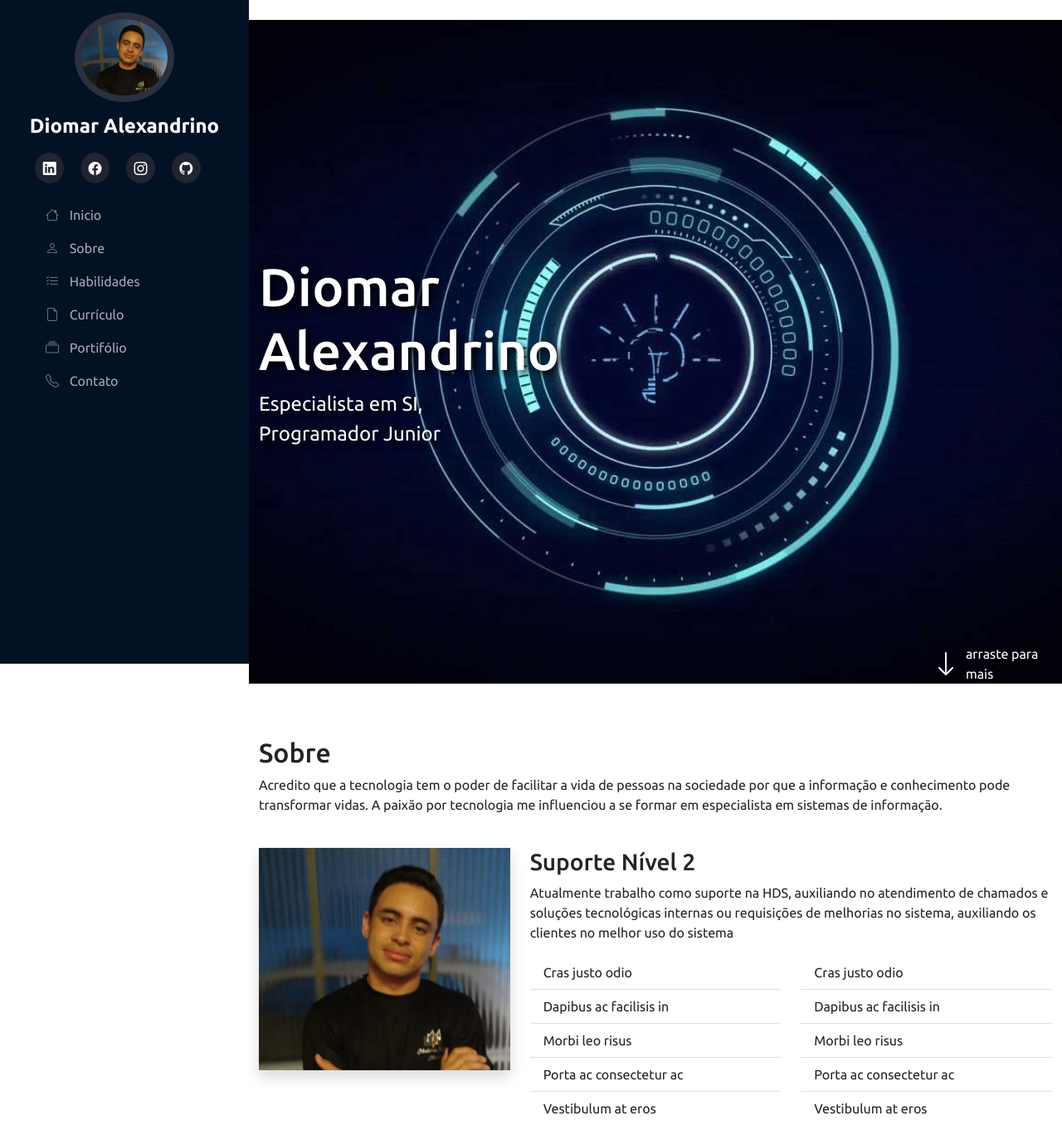
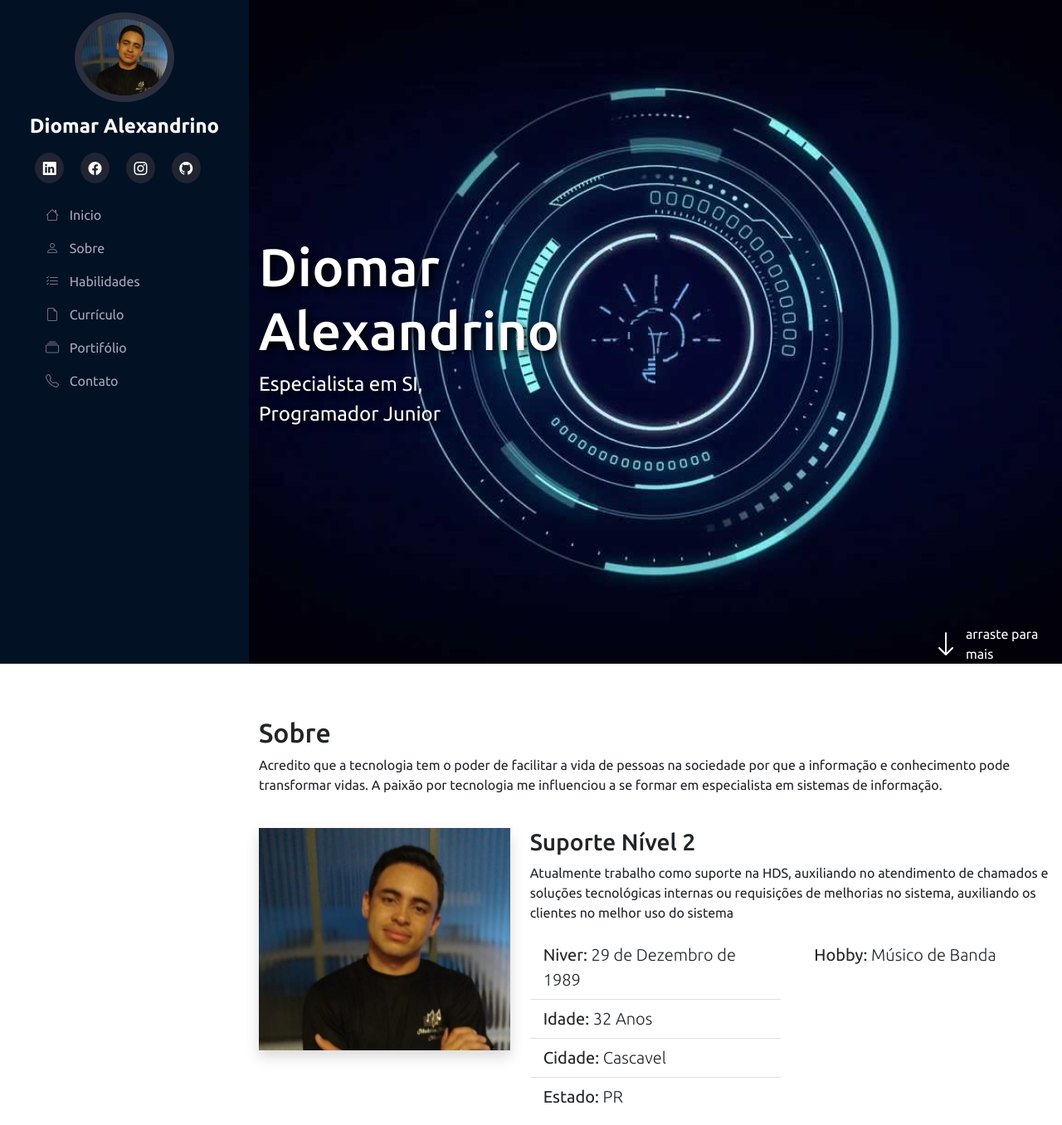
Before and after one commit to DiomarAlexandrino/portifolio-em-flask, a Flask app: page / in a window 1280 px wide. Shown: the whole page at 83% size. After the commit the page ends 1330 px from the top, so only its background shows below. Run offline with Flask 2, Linux system fonts and the light colour scheme; some libraries are stand-ins or nearby versions.

Commit message:
barra rolagem

```diff
--- a/static/style.css
+++ b/static/style.css
@@ -127,3 +127,62 @@ section#inicio  span#subtitle {
     text-decoration: none;
     color: #fff;
   }
+
+i.menu-mobile {
+   position: fixed;
+   color: #fff;
+   background-color: #252c90;
+   right: 1rem;
+   top: 1rem;
+   font-size: 1.5rem;
+   border-radius: 4rem;
+   cursor:pointer;
+   z-index:10;
+   width: 45px;
+   height: 45px;
+   display: none;
+   justify-content:center;
+   align-items: center;
+}
+
+.menu-nav-active{
+    overflow: hidden;
+}
+
+.menu-nav-active #header{
+   left: 0;
+}
+
+@media (max-width: 1024px) {
+    #header {
+        left: -300px;
+    }
+    i.menu-mobile {
+        display: flex;
+    }
+    section#inicio h2 {
+        font-size: 3.5rem;
+    }
+    span#subtitle {
+        margin-right: 0;
+        font-size: 1rem;
+    }
+    #main{
+        margin-left: 0px;
+    }
+}
+
+*::-webkit-scrollbar {
+    width: 10px;               /* width of the entire scrollbar */
+  }
+
+*::-webkit-scrollbar-track {
+    width: 12px;
+    box-shadow: inset 0 0 0 .3 #00000050;
+    background: #fff;        /* color of the tracking area */
+  }
+
+  *::-webkit-scrollbar-thumb {
+    background-color: #252c90;    /* color of the scroll thumb */
+
+  }
--- a/templates/index.html
+++ b/templates/index.html
@@ -102,21 +102,35 @@
 
            <div class="row">
              <div class="col-md-6">
-              <ul class="list-group list-group-flush">
-                <li class="list-group-item">Cras justo odio</li>
-                <li class="list-group-item">Dapibus ac facilisis in</li>
-                <li class="list-group-item">Morbi leo risus</li>
-                <li class="list-group-item">Porta ac consectetur ac</li>
-                <li class="list-group-item">Vestibulum at eros</li>
+              <ul class="list-group list-group-flush fs-5">
+                <li class="list-group-item">
+                  Niver: <span class="fw-lighter">
+                    29 de Dezembro de 1989
+                  </span></li>
+
+                <li class="list-group-item">
+                  Idade: <span class="fw-lighter">
+                    32 Anos
+                  </span></li>
+                <li class="list-group-item">
+                 Cidade: <span class="fw-lighter">
+                    Cascavel
+                  </span></li>
+                <li class="list-group-item">
+                  Estado: <span class="fw-lighter">
+                    PR
+                  </span></li>
+
               </ul>
              </div>
              <div class="col-md-6">
-              <ul class="list-group list-group-flush">
-                <li class="list-group-item">Cras justo odio</li>
-                <li class="list-group-item">Dapibus ac facilisis in</li>
-                <li class="list-group-item">Morbi leo risus</li>
-                <li class="list-group-item">Porta ac consectetur ac</li>
-                <li class="list-group-item">Vestibulum at eros</li>
+              <ul class="list-group list-group-flush fs-5">
+                <li class="list-group-item">
+                 Hobby: <span class="fw-lighter">
+                 Músico de Banda
+                  </span></li>
+
+
               </ul>
             </div>
            </div>
```
